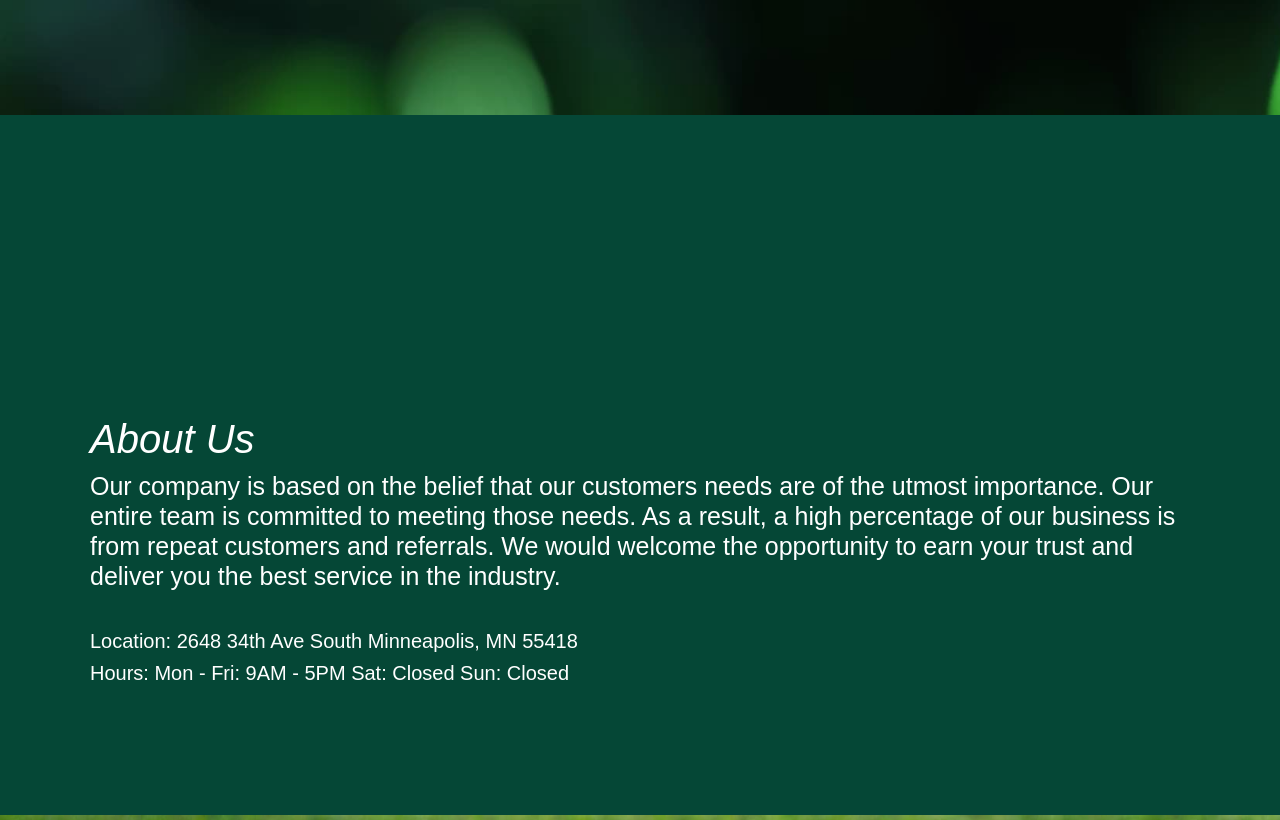
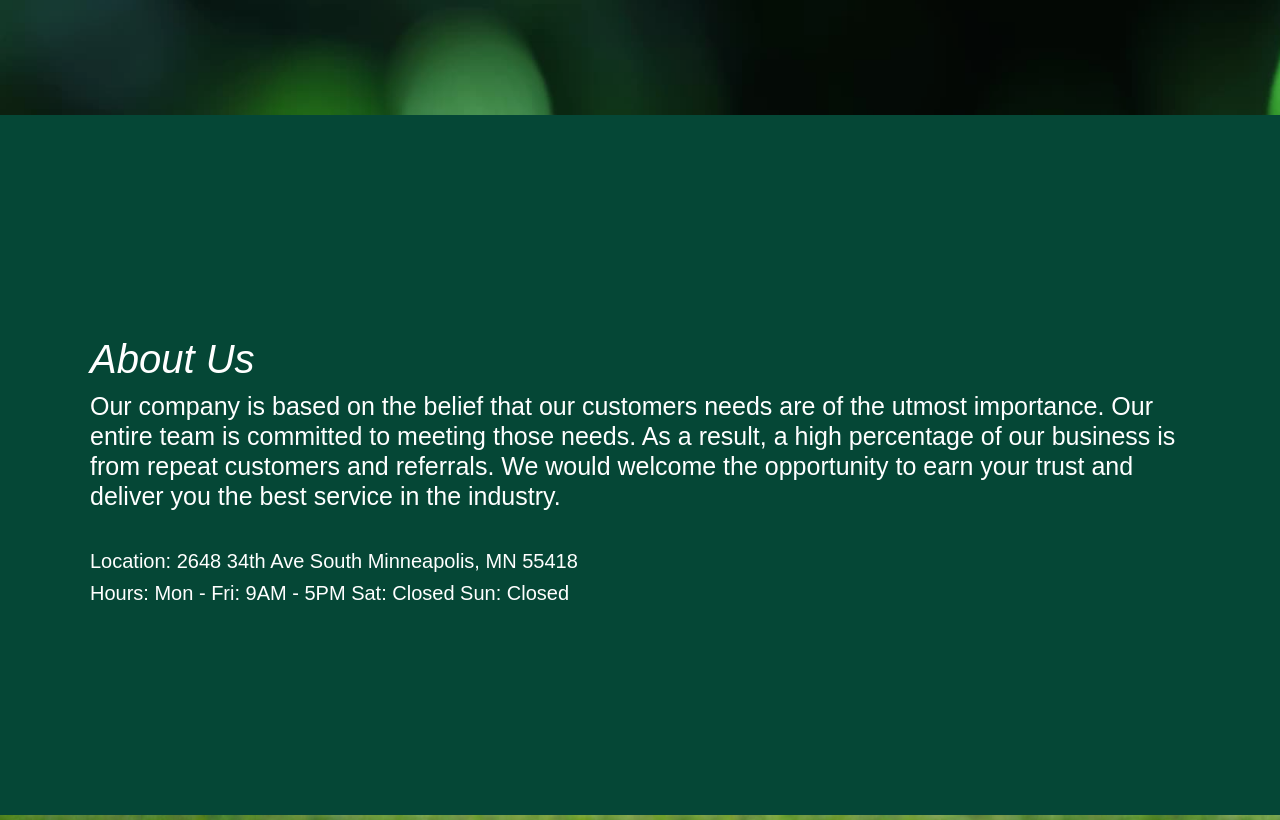
Before and after one commit to MikeAtwood/custom-products, a React (Vite) app: page / in a window 1280 px wide. Shown: the part 720-1540 px from the top of the page. Built offline with nearby package versions, Linux system fonts and the light colour scheme; grey boxes are pictures that could not be loaded.

Commit message:
adjusted left-column in about

```diff
--- a/src/App.css
+++ b/src/App.css
@@ -142,7 +142,7 @@ nav.navbar {
 }
 .left-column {
   position: relative;
-  justify-content: center;
+  bottom: 80px;
 }
 
 .about h1 {
```
